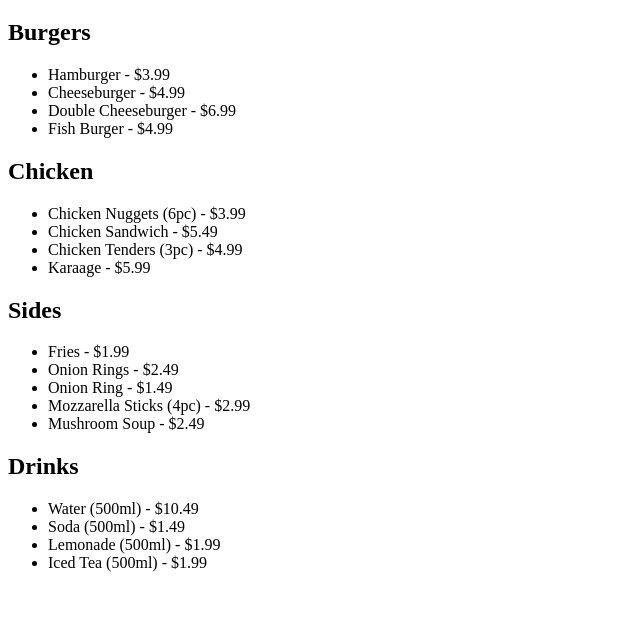
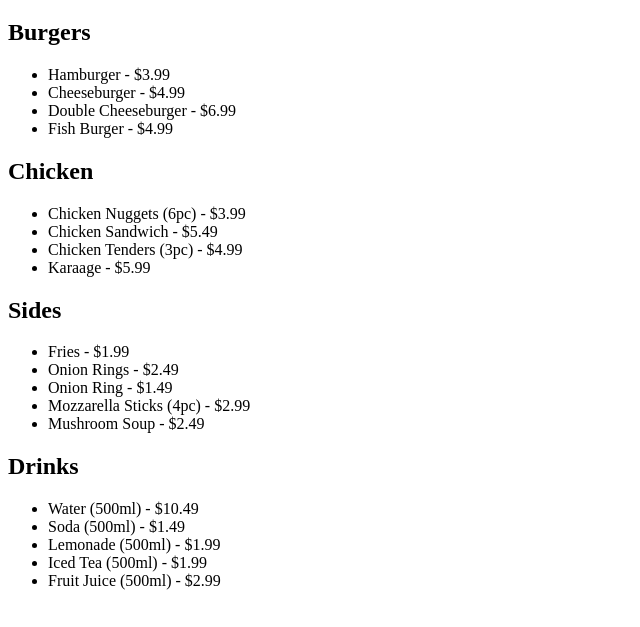
Before and after one commit to jayx20p/Menu-project-revision, a website: page index.html in a window 1280 px wide. Shown: the part 61-688 px from the top of the page, without its empty margins (0-640 px from the left). Drawn offline with Linux system fonts and the light colour scheme.

Commit message:
added changes to drinks menu

```diff
--- a/index.html
+++ b/index.html
@@ -36,6 +36,7 @@
     <li>Soda (500ml) - $1.49</li>
     <li>Lemonade (500ml) - $1.99</li>
     <li>Iced Tea (500ml) - $1.99</li>
+    <li>Fruit Juice (500ml) - $2.99</li>
   </ul>
 </body>
 
```
